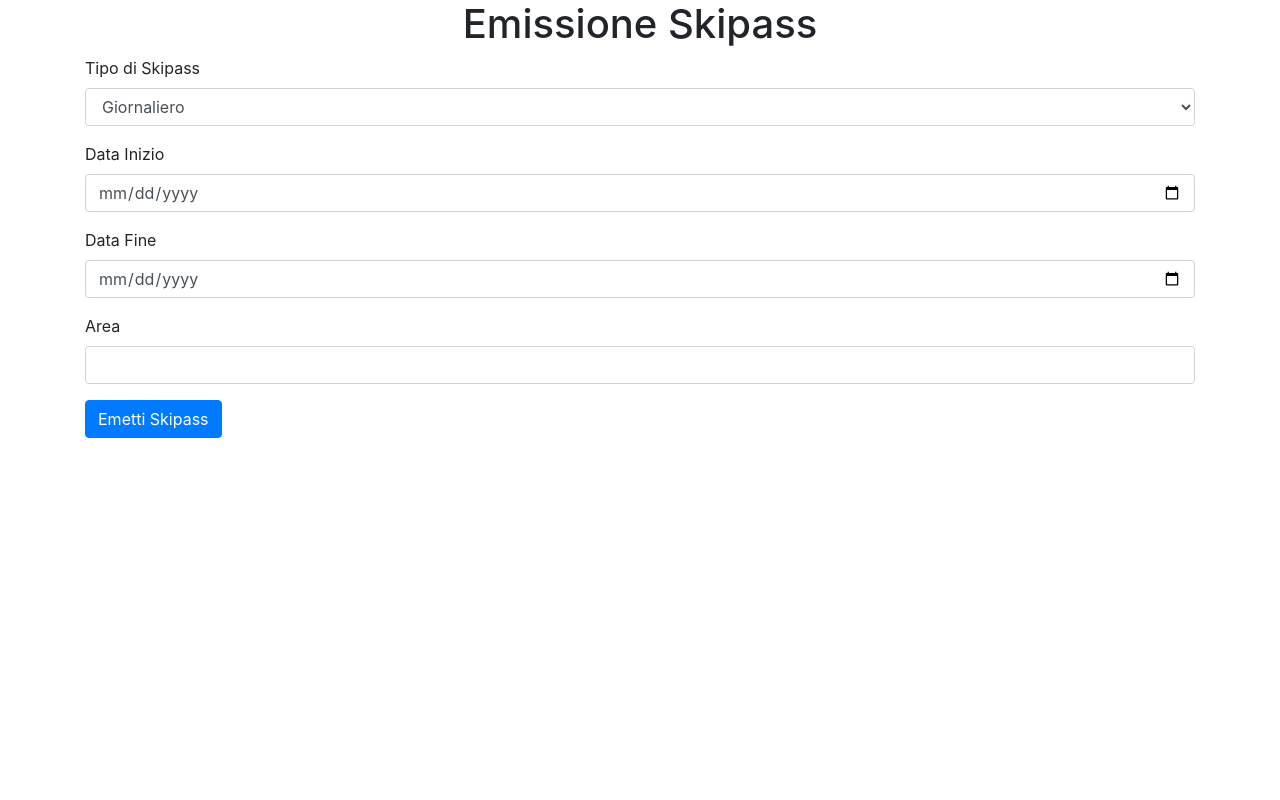
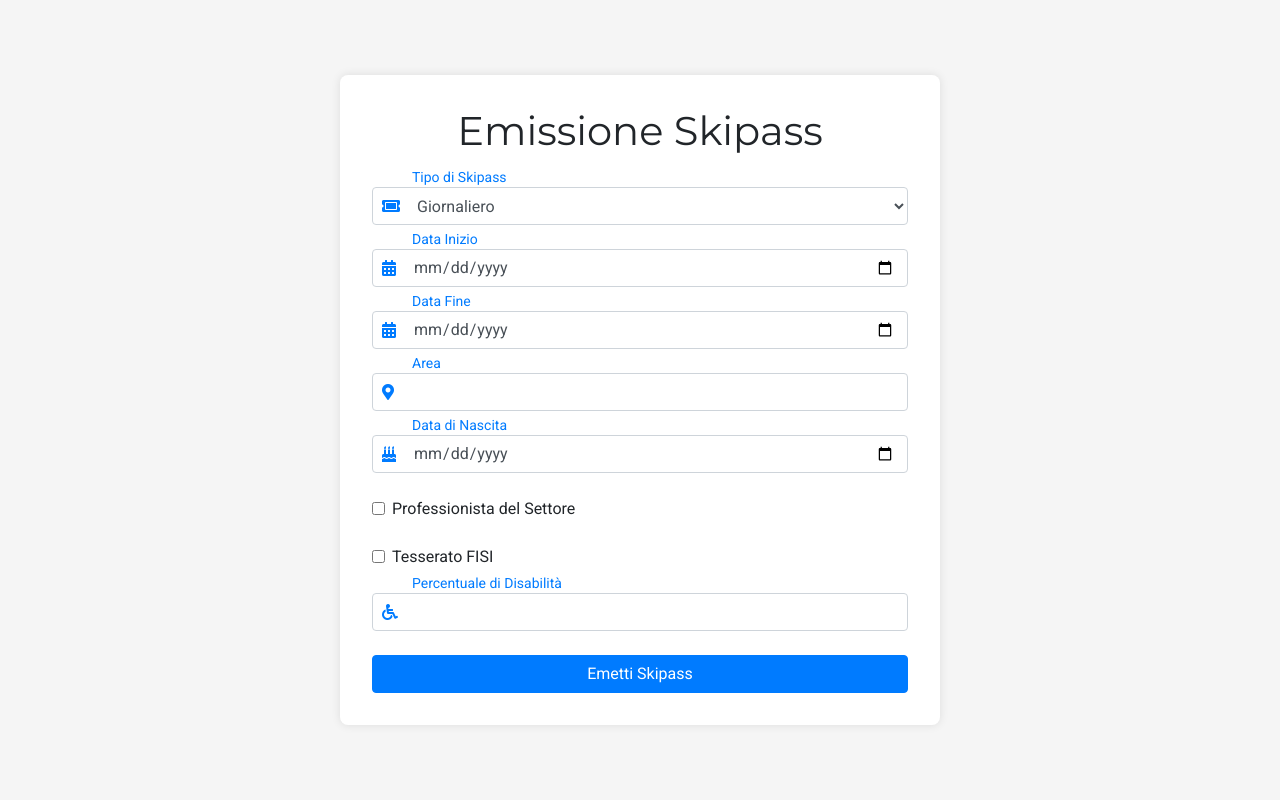
Before and after one commit to AngurioMeloni/Gestionale-skipass, a PHP site: page /emission.php in a window 1280 px wide. Run offline with PHP 8.4, Linux system fonts and the light colour scheme; a user stored in the database is signed in; a stand-in replaces the project's code that opens the database connection.

Commit message:
Aggiunta emmissione skipass

```diff
--- a/emission.php
+++ b/emission.php
@@ -1,15 +1,30 @@
 <?php
 session_start();
-include 'db_connection.php';
 
-function emettiSkipass($userId, $tipoSkipass, $dataInizio, $dataFine, $area) {
-    $conn = openConnection();
+// Verifica se l'utente è loggato
+if (!isset($_SESSION['loggedin']) || $_SESSION['loggedin'] !== true) {
+    header('Location: login.php');
+    exit;
+}
 
-    // Determinazione del prezzo in base al tipo di skipass
+// Connessione al database
+$servername = "localhost";
+$username = "root";
+$password = "";
+$dbname = "skipassmanagement";
+
+$conn = new mysqli($servername, $username, $password, $dbname);
+
+if ($conn->connect_error) {
+    die("Connection failed: " . $conn->connect_error);
+}
+
+function emettiSkipass($conn, $userId, $tipoSkipass, $dataInizio, $dataFine, $area, $dataNascita, $professionista, $tesseratoFISI, $disabilita) {
+    // Determinazione del prezzo base in base al tipo di skipass
     $prezzo = 0;
     switch ($tipoSkipass) {
         case 'giornaliero':
-            $prezzo = 30.00;
+            $prezzo = 66.50;
             break;
         case 'settimanale':
             $prezzo = 150.00;
@@ -25,6 +40,33 @@ function emettiSkipass($userId, $tipoSkipass, $dataInizio, $dataFine, $area) {
             return;
     }
 
+    // Calcolo dell'età
+    $eta = date_diff(date_create($dataNascita), date_create('today'))->y;
+
+    // Applicazione degli sconti basati sull'età
+    if ($eta <= 6) {
+        $prezzo = 0; // Bambini nati dopo il 2016
+    } elseif ($eta >= 7 && $eta <= 16) {
+        $prezzo *= 0.70; // Junior nati tra il 2007 e il 2016
+    } elseif ($eta >= 64) {
+        $prezzo *= 0.90; // Senior nati nel 1959 o prima
+    }
+
+    // Applicazione degli sconti per professionisti del settore
+    if ($professionista) {
+        $prezzo *= 0.70; // Sconto del 30% per maestri di sci e guide alpine
+    }
+
+    // Applicazione degli sconti per tesserati FISI
+    if ($tesseratoFISI) {
+        $prezzo -= 5; // Sconto di €5 per tesserati FISI
+    }
+
+    // Applicazione degli sconti per persone con disabilità
+    if ($disabilita >= 51) {
+        $prezzo *= 0.80; // Sconto del 20% per persone con disabilità del 51% o superiore
+    }
+
     $stmt = $conn->prepare("INSERT INTO skipass (user_id, tipo, prezzo, data_inizio, data_fine, area) VALUES (?, ?, ?, ?, ?, ?)");
     $stmt->bind_param("issdss", $userId, $tipoSkipass, $prezzo, $dataInizio, $dataFine, $area);
 
@@ -35,7 +77,6 @@ function emettiSkipass($userId, $tipoSkipass, $dataInizio, $dataFine, $area) {
     }
 
     $stmt->close();
-    closeConnection($conn);
 }
 
 if ($_SERVER['REQUEST_METHOD'] == 'POST' && isset($_SESSION['user_id'])) {
@@ -44,8 +85,12 @@ if ($_SERVER['REQUEST_METHOD'] == 'POST' && isset($_SESSION['user_id'])) {
     $dataInizio = $_POST['data_inizio'];
     $dataFine = $_POST['data_fine'];
     $area = $_POST['area'];
+    $dataNascita = $_POST['data_nascita'];
+    $professionista = isset($_POST['professionista']) ? 1 : 0;
+    $tesseratoFISI = isset($_POST['tesserato_fisi']) ? 1 : 0;
+    $disabilita = $_POST['disabilita'];
 
-    emettiSkipass($userId, $tipoSkipass, $dataInizio, $dataFine, $area);
+    emettiSkipass($conn, $userId, $tipoSkipass, $dataInizio, $dataFine, $area, $dataNascita, $professionista, $tesseratoFISI, $disabilita);
 }
 ?>
 
@@ -55,16 +100,80 @@ if ($_SERVER['REQUEST_METHOD'] == 'POST' && isset($_SESSION['user_id'])) {
     <meta charset="UTF-8">
     <meta name="viewport" content="width=device-width, initial-scale=1.0">
     <title>Emissione Skipass</title>
+    <link href="https://fonts.googleapis.com/css2?family=Montserrat:wght@400;700&family=Roboto:wght@400;500&display=swap" rel="stylesheet">
     <link href="https://stackpath.bootstrapcdn.com/bootstrap/4.5.2/css/bootstrap.min.css" rel="stylesheet">
+    <link href="https://cdnjs.cloudflare.com/ajax/libs/font-awesome/5.15.3/css/all.min.css" rel="stylesheet">
+    <style>
+        body {
+            font-family: 'Roboto', sans-serif;
+            display: flex;
+            justify-content: center;
+            align-items: center;
+            height: 100vh;
+            background-color: #f5f5f5;
+        }
+        h1 {
+            font-family: 'Montserrat', sans-serif;
+            text-align: center;
+            margin-bottom: 2rem;
+        }
+        .container {
+            background: white;
+            padding: 2rem;
+            border-radius: 8px;
+            box-shadow: 0 0 10px rgba(0, 0, 0, 0.1);
+            max-height: 90vh;
+            overflow-y: auto;
+            width: 100%;
+            max-width: 600px;
+        }
+        .input-field {
+            margin-bottom: 1.5rem;
+            position: relative;
+        }
+        .input-field i {
+            color: #007bff;
+            position: absolute;
+            top: 50%;
+            transform: translateY(-50%);
+            left: 10px;
+        }
+        .input-field label {
+            position: absolute;
+            top: -20px;
+            left: 40px;
+            font-size: 14px;
+            color: #007bff;
+        }
+        .input-field select, .input-field input {
+            padding-left: 40px;
+            width: 100%;
+        }
+        .form-check {
+            margin-bottom: 1.5rem;
+        }
+        .btn {
+            background-color: #007bff;
+            transition: background-color 0.3s, transform 0.3s;
+        }
+        .btn:hover {
+            background-color: #0056b3;
+            transform: scale(1.05);
+        }
+        .card-panel {
+            transition: background-color 0.3s;
+        }
+        .card-panel:hover {
+            background-color: #e57373;
+        }
+    </style>
 </head>
 <body>
     <div class="container">
-        <h1 class="text-center">Emissione Skipass</h1>
-        <?php if (!isset($_SESSION['user_id'])): ?>
-            <p class="text-center">Devi essere registrato per emettere uno skipass.</p>
-        <?php else: ?>
+        <h1>Emissione Skipass</h1>
         <form action="emission.php" method="post">
-                <div class="form-group">
+            <div class="input-field">
+                <i class="fas fa-ticket-alt prefix"></i>
                 <label for="tipo_skipass">Tipo di Skipass</label>
                 <select class="form-control" id="tipo_skipass" name="tipo_skipass" required>
                     <option value="giornaliero">Giornaliero</option>
@@ -73,23 +182,53 @@ if ($_SERVER['REQUEST_METHOD'] == 'POST' && isset($_SESSION['user_id'])) {
                     <option value="orario">Orario</option>
                 </select>
             </div>
-                <div class="form-group">
+            <div class="input-field">
+                <i class="fas fa-calendar-alt prefix"></i>
                 <label for="data_inizio">Data Inizio</label>
                 <input type="date" class="form-control" id="data_inizio" name="data_inizio" required>
             </div>
-                <div class="form-group">
+            <div class="input-field">
+                <i class="fas fa-calendar-alt prefix"></i>
                 <label for="data_fine">Data Fine</label>
                 <input type="date" class="form-control" id="data_fine" name="data_fine" required>
             </div>
-                <div class="form-group">
+            <div class="input-field">
+                <i class="fas fa-map-marker-alt prefix"></i>
                 <label for="area">Area</label>
                 <input type="text" class="form-control" id="area" name="area" required>
             </div>
-                <button type="submit" class="btn btn-primary">Emetti Skipass</button>
+            <div class="input-field">
+                <i class="fas fa-birthday-cake prefix"></i>
+                <label for="data_nascita">Data di Nascita</label>
+                <input type="date" class="form-control" id="data_nascita" name="data_nascita" required>
+            </div>
+            <div class="form-check">
+                <input type="checkbox" class="form-check-input" id="professionista" name="professionista">
+                <label class="form-check-label" for="professionista">Professionista del Settore</label>
+            </div>
+            <div class="form-check">
+                <input type="checkbox" class="form-check-input" id="tesserato_fisi" name="tesserato_fisi">
+                <label class="form-check-label" for="tesserato_fisi">Tesserato FISI</label>
+            </div>
+            <div class="input-field">
+                <i class="fas fa-wheelchair prefix"></i>
+                <label for="disabilita">Percentuale di Disabilità</label>
+                <input type="number" class="form-control" id="disabilita" name="disabilita" min="0" max="100" required>
+            </div>
+            <button type="submit" class="btn btn-primary btn-block">Emetti Skipass</button>
         </form>
-        <?php endif; ?>
     </div>
     <script src="https://code.jquery.com/jquery-3.5.1.min.js"></script>
     <script src="https://stackpath.bootstrapcdn.com/bootstrap/4.5.2/js/bootstrap.min.js"></script>
+    <script>
+        $(document).ready(function() {
+            // Animazione di input focus
+            $('input, select').focus(function() {
+                $(this).css('box-shadow', '0 0 5px rgba(81, 203, 238, 1)');
+            }).blur(function() {
+                $(this).css('box-shadow', 'none');
+            });
+        });
+    </script>
 </body>
 </html>
```
Lines whose indentation alone changed are shown as unchanged.
